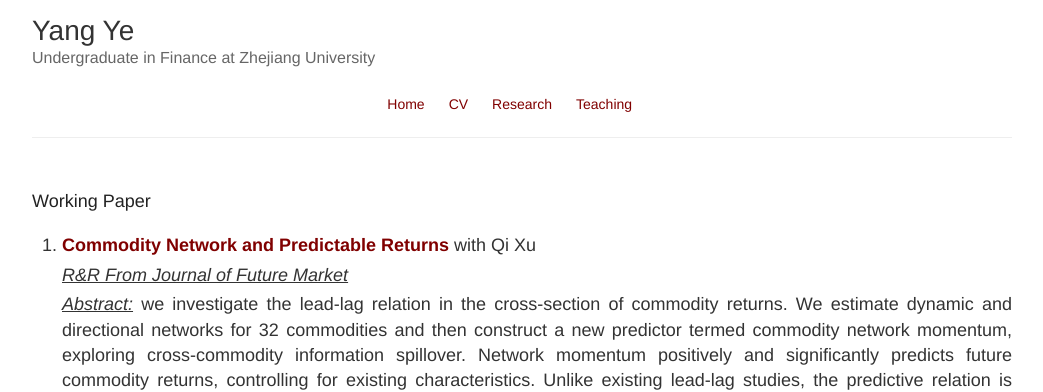
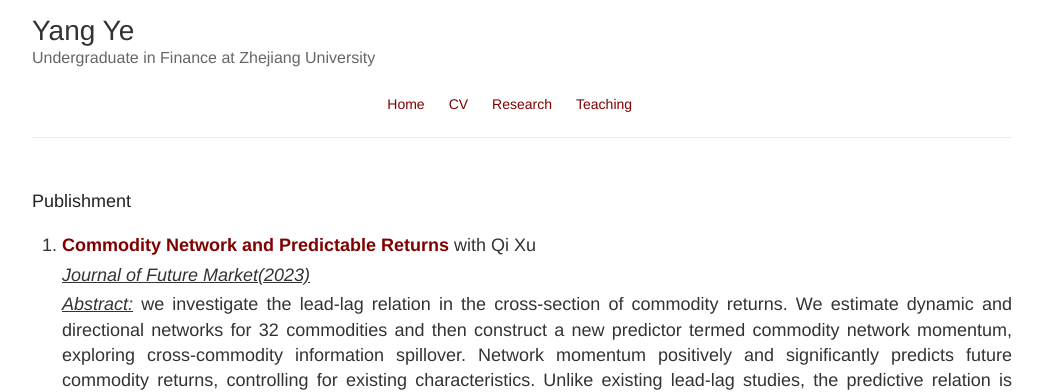
Before and after one commit to yeyangzju/Yang-Ye.github.io, a Jekyll site: the page built from research.html, in a window 1280 px wide. Shown: the top 392 px of the page, without its empty margins (118-1161 px from the left). Built offline with Jekyll 4.4.1, drawn with Linux system fonts in a browser that asks for light colours.

Commit message:
Update research.html

```diff
--- a/research.html
+++ b/research.html
@@ -2,10 +2,10 @@
 layout: default
 ---
 
-<h3> Working Paper </h3>
+<h3> Publishment </h3>
   <ol>
 
-    <li> <b><a href="/Documents/Commodity_Network_and_Predictable_Returns.pdf">Commodity Network and Predictable Returns</a></b> with Qi Xu </li>  <u><em>R&R From Journal of Future Market</em></u>
+    <li> <b><a href="/Documents/Commodity_Network_and_Predictable_Returns.pdf">Commodity Network and Predictable Returns</a></b> with Qi Xu </li>  <u><em>Journal of Future Market(2023)</em></u>
     <br>
     <p align="justify"> <u><em>Abstract:</em></u> we investigate the lead-lag relation in the cross-section of commodity returns. We estimate dynamic and directional networks for 32 commodities and then construct a new predictor termed commodity network momentum, exploring cross-commodity information spillover. Network momentum positively and significantly predicts future commodity returns, controlling for existing characteristics. Unlike existing lead-lag studies, the predictive relation is consistent with overreaction rather than underreaction. We provide evidence that the predictive relation is stronger for more attention-grabbing commodities. Extrapolation from connected commodities contributes to this relation. Overall, our paper highlights the role of information spillover in commodity return predictability. </p>
     <br>
```
